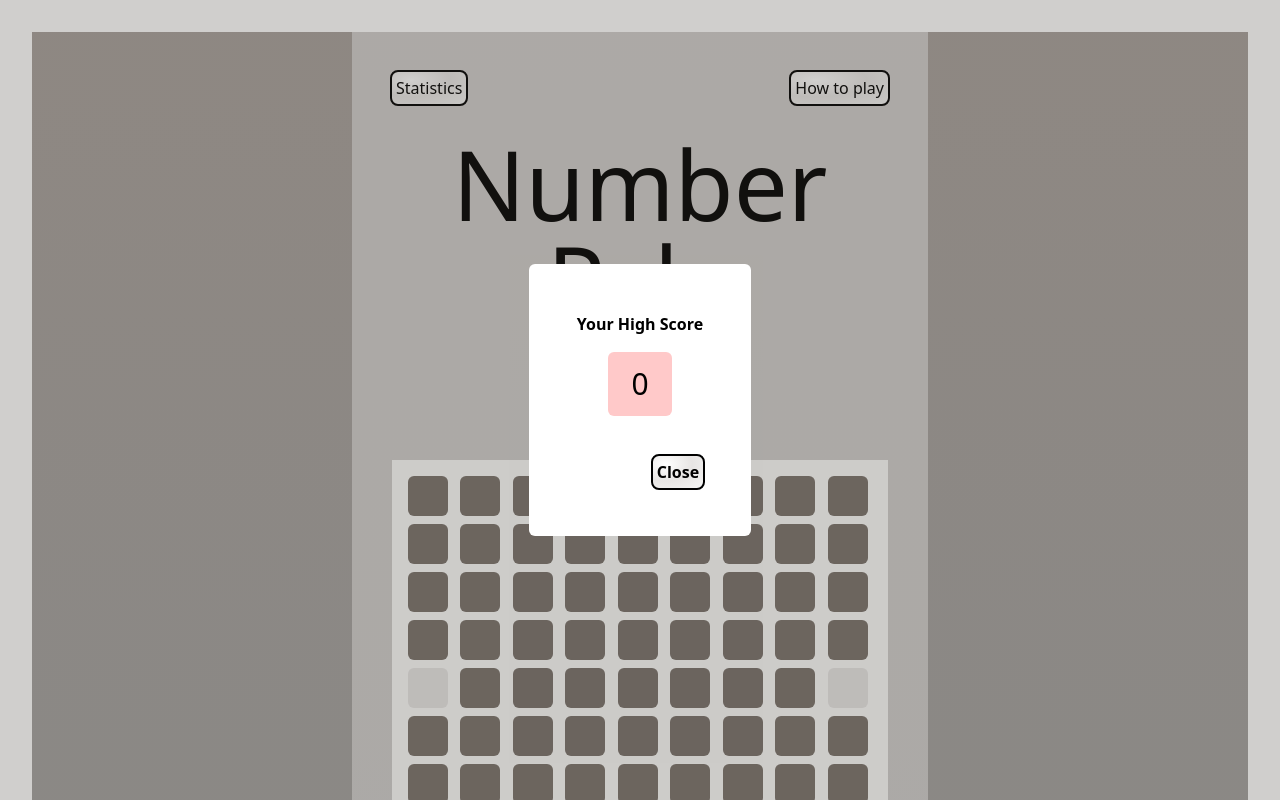
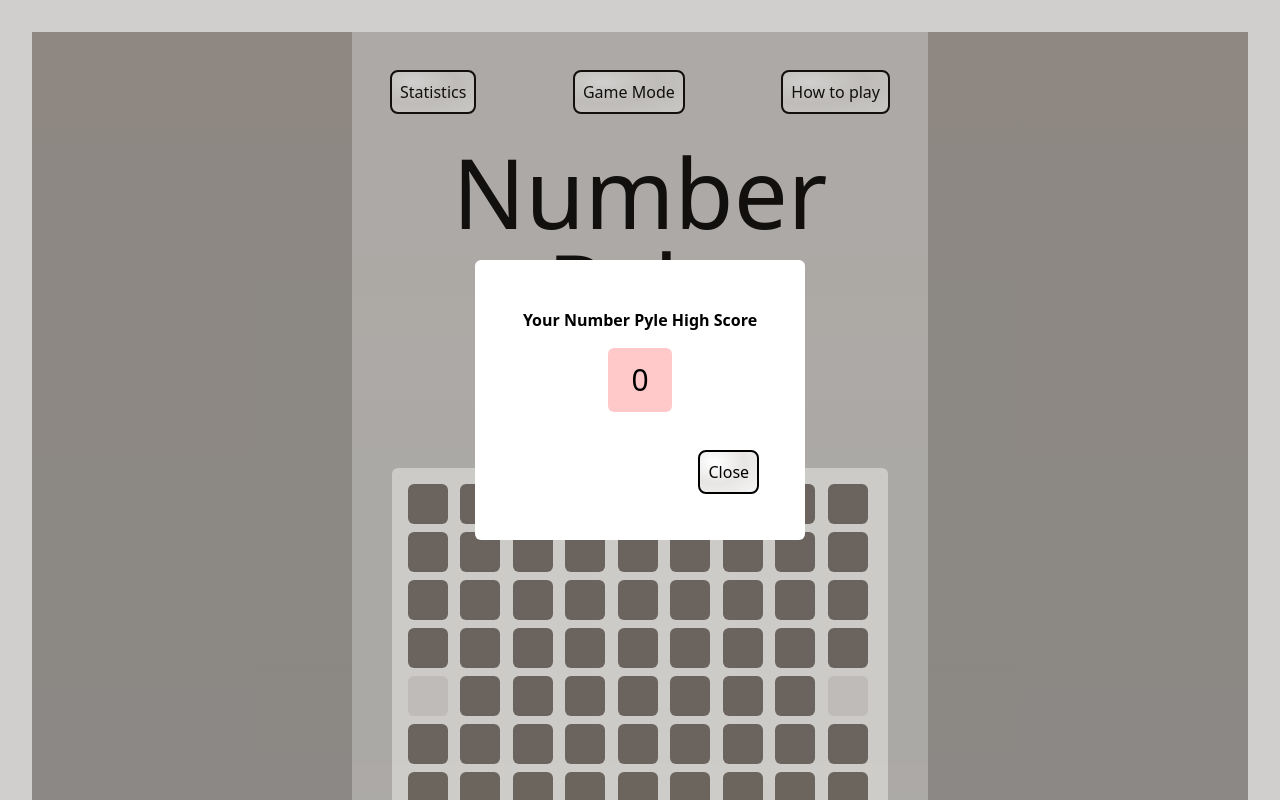
Before and after one commit to JennaBarbara/number-pyle, a React (Vite) app: page / in a window 1280 px wide. Both pictures are taken after a click on the button "Statistics". Shown: the top 800 px of the page. Built offline with nearby package versions, Linux system fonts and the light colour scheme; a web font is replaced by a local one.

Commit message:
style improvements + game mode select

```diff
--- a/src/App.tsx
+++ b/src/App.tsx
@@ -14,6 +14,7 @@ import type { SquareStatus } from './utils/square-status.tsx';
 import { useHighScoreStorage } from './utils/use-high-score.tsx';
 import { useCurrentDie } from './utils/use-current-die.tsx';
 import { useState, useCallback, useEffect } from 'react';
+import GameModeSelect from './components/game-mode-select.tsx';
 
 
 
@@ -229,6 +230,7 @@ export default function App() {
       <div className="flex flex-col min-h-screen w-full max-w-xl content-start py-10 px-10 bg-stone-50/50 gap-x-2 gap-y-4">
        <div className="flex flex-row justify-between pb-4 ">
         <StatsDialog highScore={highScore} />
+        <GameModeSelect />
         <HowToDialog />
         </div>
         <Title />
@@ -259,7 +261,6 @@ export default function App() {
             <p>Credits:</p>
             <p>The rules and mechanics of Number Pyle were invented by <a className="underline" href="https://lintilion.itch.io/">Lintilion</a></p>
             <p>This implementation is brought to you by <a className="underline" href="https://github.com/JennaBarbara/">JennaBarbara</a></p>
-            <p>Another game mode can be found <a className="underline" href="https://jennabarbara.github.io/number-pyre/">here</a></p>
         </div>
       </div>
     </div>
--- a/src/components/board.tsx
+++ b/src/components/board.tsx
@@ -12,7 +12,7 @@ export default function Board({
     const variant = isGameOver? 'opacity-75' : ''
 
     return (
-         <div className={`${variant} bg-stone-50`}>
+         <div className={`${variant} bg-stone-50 rounded-md`}>
             <div className='p-4 grid grid-flow-row grid-cols-9 grid-rows-9 gap-1 md:gap-2'>
                 {children}
             </div>
--- a/src/components/button.tsx
+++ b/src/components/button.tsx
@@ -11,7 +11,7 @@ interface ButtonProps {
 
 export default function Button({children, className, onClick, disabled, size='md'}: ButtonProps){
 
-  const padding = size === 'sm' ? 'p-1' : size == 'md' ? 'p-4' : 'p-6'
+  const padding = size === 'sm' ? 'p-2' : size == 'md' ? 'p-4' : 'p-6'
 
     return (
       <div>
--- /dev/null
+++ b/src/components/game-mode-select.tsx
@@ -0,0 +1,26 @@
+import { Menu, MenuButton, MenuItem, MenuItems } from '@headlessui/react'
+
+import Button from './button'
+
+export default function GameModeSelect(){
+
+
+  return (
+<Menu>
+      <MenuButton className="focus-visible:outline-0"><Button size="sm">Game Mode</Button></MenuButton>
+      <MenuItems anchor="bottom" className="mt-1 outline-0 border-2 rounded-md bg-stone-200 divide-solid divide-y-2 data-focus:outline-red">
+        <MenuItem>
+          <a className="p-2 block data-focus:bg-white " href="https://jennabarbara.github.io/number-pyle/">
+            Number Pyle
+          </a>
+        </MenuItem>
+        <MenuItem>
+          <a className="p-2 block data-focus:bg-white" href="https://jennabarbara.github.io/number-pyre/">
+             Number Pyre
+          </a>
+          </MenuItem>
+      </MenuItems>
+    </Menu>
+
+  )
+}
--- a/src/components/how-to-dialog.tsx
+++ b/src/components/how-to-dialog.tsx
@@ -33,7 +33,7 @@ export default function HowToDialog() {
                 </li>
             </ul>
             <div className='flex flex-col items-end pt-6'>
-                <Button size="sm" onClick={() => setIsOpen(false)}><b>Close</b></Button>
+                <Button size="sm" onClick={() => setIsOpen(false)}>Close</Button>
             </div>
           </DialogPanel>
         </div>
--- a/src/components/square.tsx
+++ b/src/components/square.tsx
@@ -12,7 +12,7 @@ const variant = squareStatus.selectable ? 'bg-stone-200 cursor-pointer': squareS
 
 return (
     <div
-        className={` ${variant}  flex flex-col rounded-md  justify-center gap-4 text-center text-lg size-7 md:size-10 md:text-2xl`}
+        className={` ${variant}  flex flex-col transition-colors rounded-md justify-center gap-4 text-center text-lg size-7 md:size-10 md:text-2xl`}
         onClick={squareStatus.selectable ? onClick : undefined}
         >
           {squareStatus.number}
--- a/src/components/stats-dialog.tsx
+++ b/src/components/stats-dialog.tsx
@@ -14,7 +14,7 @@ export default function StatsDialog({highScore}:{highScore: number}){
       <Dialog open={isOpen} onClose={() => setIsOpen(false)} className="relative z-50">
         <div className="fixed inset-0 outline-0 flex w-screen items-center justify-center p-4 bg-stone-700/25">
           <DialogPanel className="max-w-lg rounded-md space-y-4 bg-white p-12">
-            <DialogTitle className="font-bold">Your High Score</DialogTitle>
+            <DialogTitle className="font-bold">Your Number Pyle High Score</DialogTitle>
             <div className='flex flex-col text-center items-center gap-2'>
                <div
                 className={`flex flex-col rounded-md bg-red-200 justify-center gap-4 text-center text-2xl size-16 md:size-16 md:text-3xl`}
@@ -23,7 +23,7 @@ export default function StatsDialog({highScore}:{highScore: number}){
                 </div>
             </div>
             <div className='flex flex-col items-end pt-6'>
-                <Button size="sm" onClick={() => setIsOpen(false)}><b>Close</b></Button>
+                <Button size="sm" onClick={() => setIsOpen(false)}>Close</Button>
             </div>
           </DialogPanel>
         </div>
```
